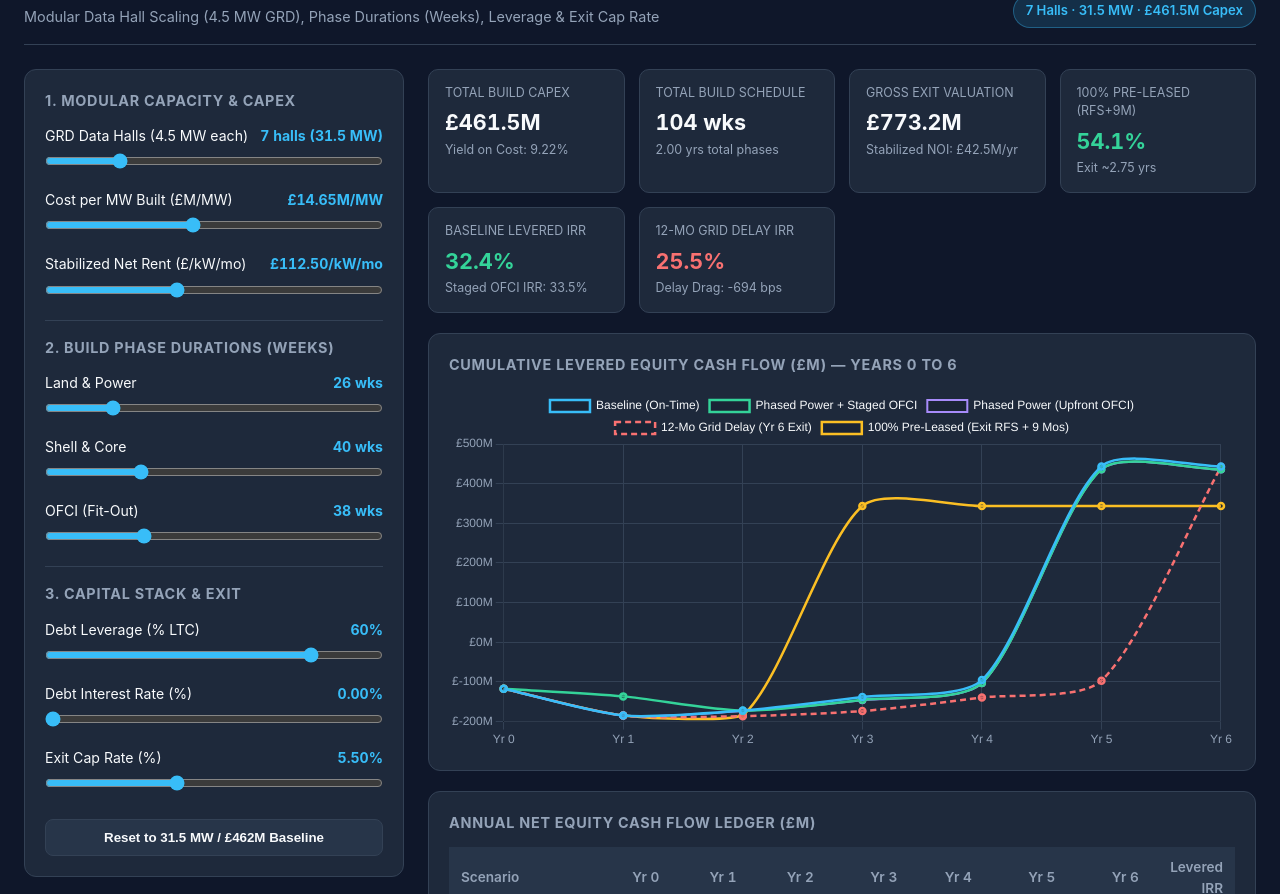
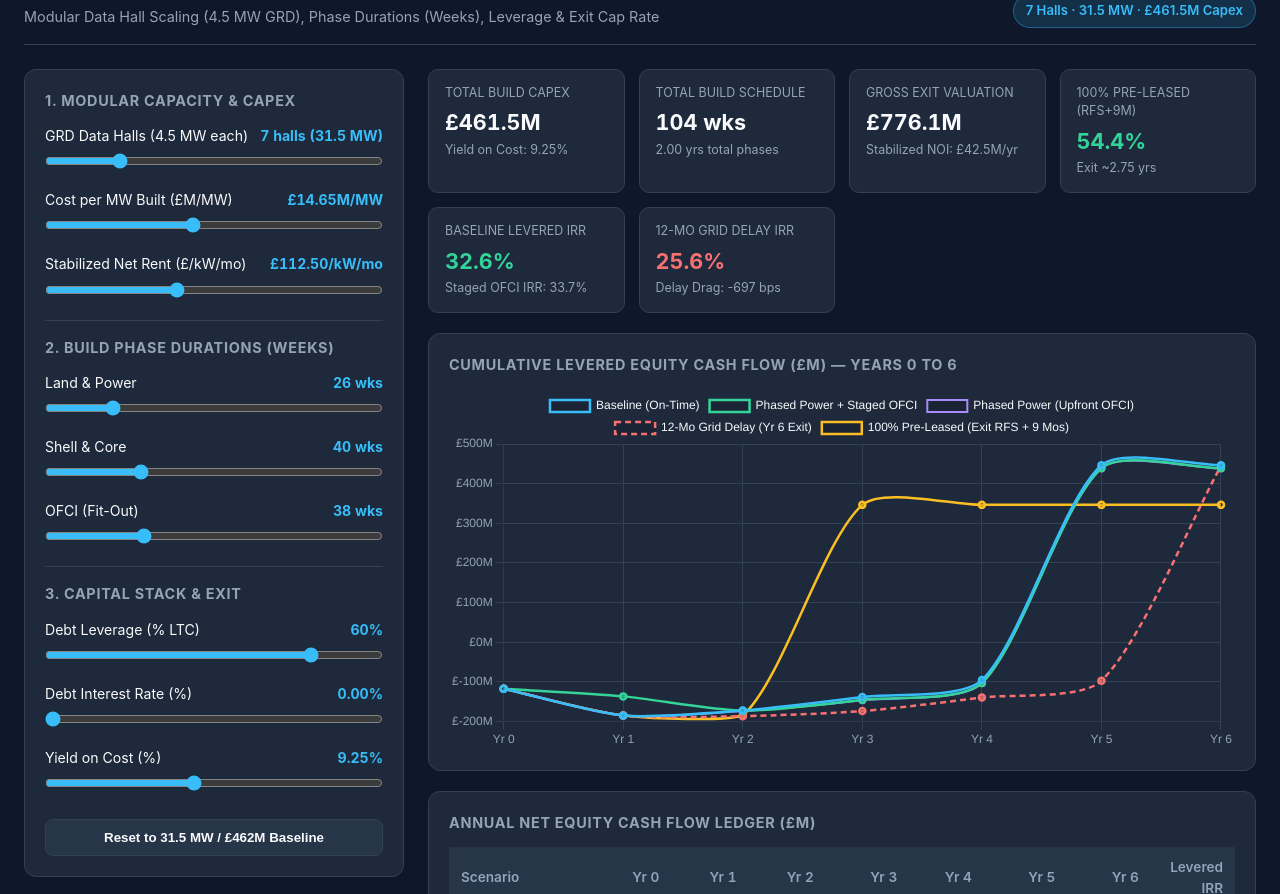
Before and after one commit to DaftNinja/DC-Calculator, a website: page public/index.html in a window 1280 px wide. Shown: the part 58-952 px from the top of the page. Drawn offline with nearby package versions, Linux system fonts and the light colour scheme.

Commit message:
Swap Exit Cap Rate slider for Yield on Cost slider

```diff
--- a/public/app.js
+++ b/public/app.js
@@ -8,7 +8,7 @@ const DEFAULTS = {
   ofciWeeks: 38,
   ltc: 60,
   debtRate: 0,
-  exitCap: 5.5
+  yocInput: 9.20
 };
 
 const els = {
@@ -20,7 +20,7 @@ const els = {
   ofciWeeks: document.getElementById("ofciWeeks"),
   ltc: document.getElementById("ltc"),
   debtRate: document.getElementById("debtRate"),
-  exitCap: document.getElementById("exitCap")
+  yocInput: document.getElementById("yocInput")
 };
 
 function computeTimedIRR(timedCfs) {
@@ -83,7 +83,9 @@ function update() {
   const ofciWeeks = +els.ofciWeeks.value;
   const ltc = +els.ltc.value / 100;
   const debtRate = +els.debtRate.value / 100;
-  const exitCap = +els.exitCap.value / 100;
+  const yoc = +els.yocInput.value;
+  const yocRatio = yoc / 100;
+  const exitCap = 0.055;
 
   const totalMw = halls * GRD_MW;
   const totalCapex = totalMw * costPerMw;
@@ -91,8 +93,8 @@ function update() {
   const totalEquity = totalCapex - totalDebt;
   const annualDebtService = totalDebt * debtRate;
   const stabilizedNoi = totalMw * rentPerMw * 0.012;
-  const yoc = (stabilizedNoi / totalCapex) * 100;
-  const grossExit = stabilizedNoi / exitCap;
+  // Yield on Cost driven directly by yocInput slider
+  const grossExit = (totalCapex * yocRatio) / exitCap;
   const netExit = grossExit - totalDebt;
 
   const totalWeeks = landWeeks + shellWeeks + ofciWeeks;
@@ -107,7 +109,7 @@ function update() {
   document.getElementById("valOfciWeeks").textContent = `${ofciWeeks} wks`;
   document.getElementById("valLtc").textContent = `${(ltc * 100).toFixed(0)}%`;
   document.getElementById("valDebtRate").textContent = `${(debtRate * 100).toFixed(2)}%`;
-  document.getElementById("valExitCap").textContent = `${(exitCap * 100).toFixed(2)}%`;
+  document.getElementById("valYoc").textContent = `${yoc.toFixed(2)}%`;
   document.getElementById("headerSummary").textContent = `${halls} Halls · ${totalMw.toFixed(1)} MW · £${totalCapex.toFixed(1)}M Capex`;
 
   const landShellShare = (landWeeks + shellWeeks) / totalWeeks;
--- a/public/index.html
+++ b/public/index.html
@@ -173,8 +173,8 @@
           <input type="range" id="debtRate" min="0.00" max="9.50" step="0.25" value="0.00" />
         </div>
         <div class="slider-group">
-          <div class="slider-header"><span>Exit Cap Rate (%)</span><span class="slider-val" id="valExitCap">5.50%</span></div>
-          <input type="range" id="exitCap" min="4.25" max="7.50" step="0.25" value="5.50" />
+          <div class="slider-header"><span>Yield on Cost (%)</span><span class="slider-val" id="valYoc">9.20%</span></div>
+          <input type="range" id="yocInput" min="4.00" max="16.00" step="0.25" value="9.20" />
         </div>
 
         <button class="btn-reset" id="resetBtn">Reset to 31.5 MW / £462M Baseline</button>
```
